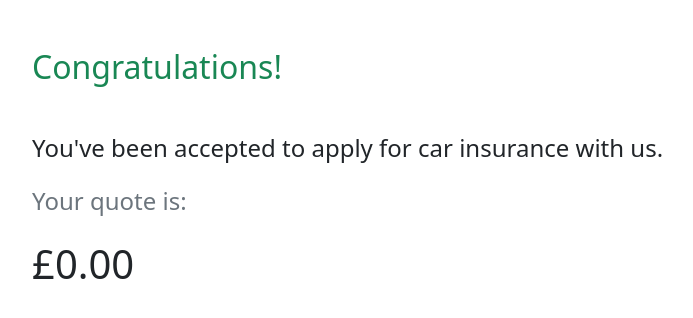
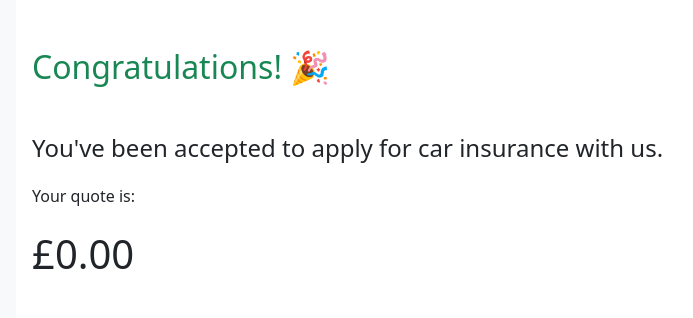
Before and after one commit to gabrielrowan/carInsuranceAppMVC, a PHP site: page /templates/generateQuotePage.phtml in a window 1280 px wide. Shown: the top 318 px of the page, without its empty margins (54-747 px from the left). Run offline with PHP 8.4, Linux system fonts and the light colour scheme; the template is opened without the code that fills it, so the values that code supplies are empty.

Commit message:
some minor changes

```diff
--- a/templates/generateQuotePage.phtml
+++ b/templates/generateQuotePage.phtml
@@ -7,11 +7,11 @@
           integrity="sha384-1BmE4kWBq78iYhFldvKuhfTAU6auU8tT94WrHftjDbrCEXSU1oBoqyl2QvZ6jIW3" crossorigin="anonymous">
     <title>Quote Generated</title>
 </head>
-<body>
-<div class="container pt-5 px-3">
-    <h2 class="mb-5 text-success">Congratulations!</h2><h4 class="mb-4">You've been accepted to apply for car insurance
-        with us.</h4>
-    <h4 class="mb-4 text-muted">Your quote is:</h4>
+<body class="bg-light">
+<div class="container pt-5 px-3 pb-3 bg-white">
+    <h2 class="mb-5 text-success">Congratulations! &#127881</h2><h4 class="mb-4">You've been accepted to apply for car
+        insurance with us.</h4>
+    <h6 class="mb-4">Your quote is:</h6>
     <h1 class="mb-4">
         <?= "£" . number_format($quoteValue, 2); ?>
     </h1>
--- a/templates/homePage.phtml
+++ b/templates/homePage.phtml
@@ -8,7 +8,7 @@
 
     <title>CarInsuranceExpert.com</title>
 </head>
-<body>
+<body class="bg-light">
 <div class="container p-3">
     <h1 class="mb-5 mt-2">Welcome to Car-insurance-expert.com! &#128663</h1>
     <h2 class="mb-3">Apply for Car Insurance</h2>
```
